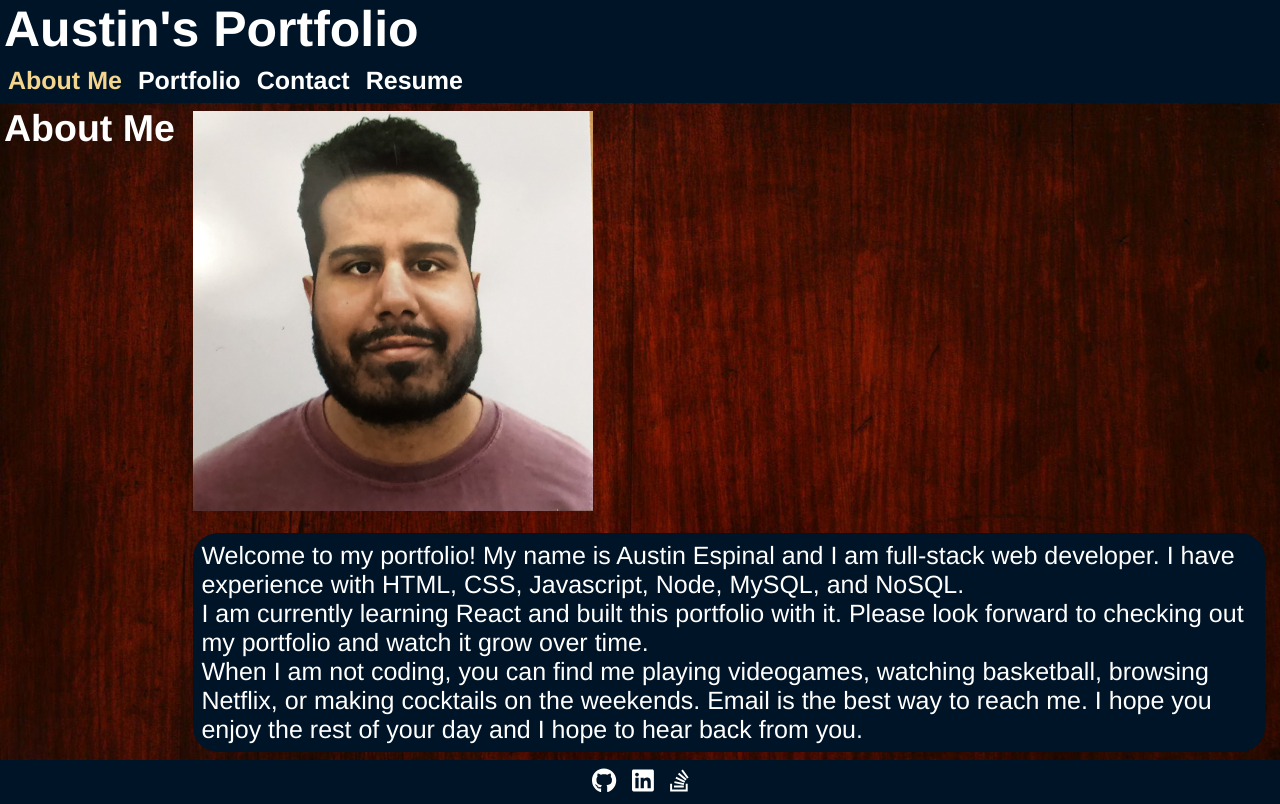
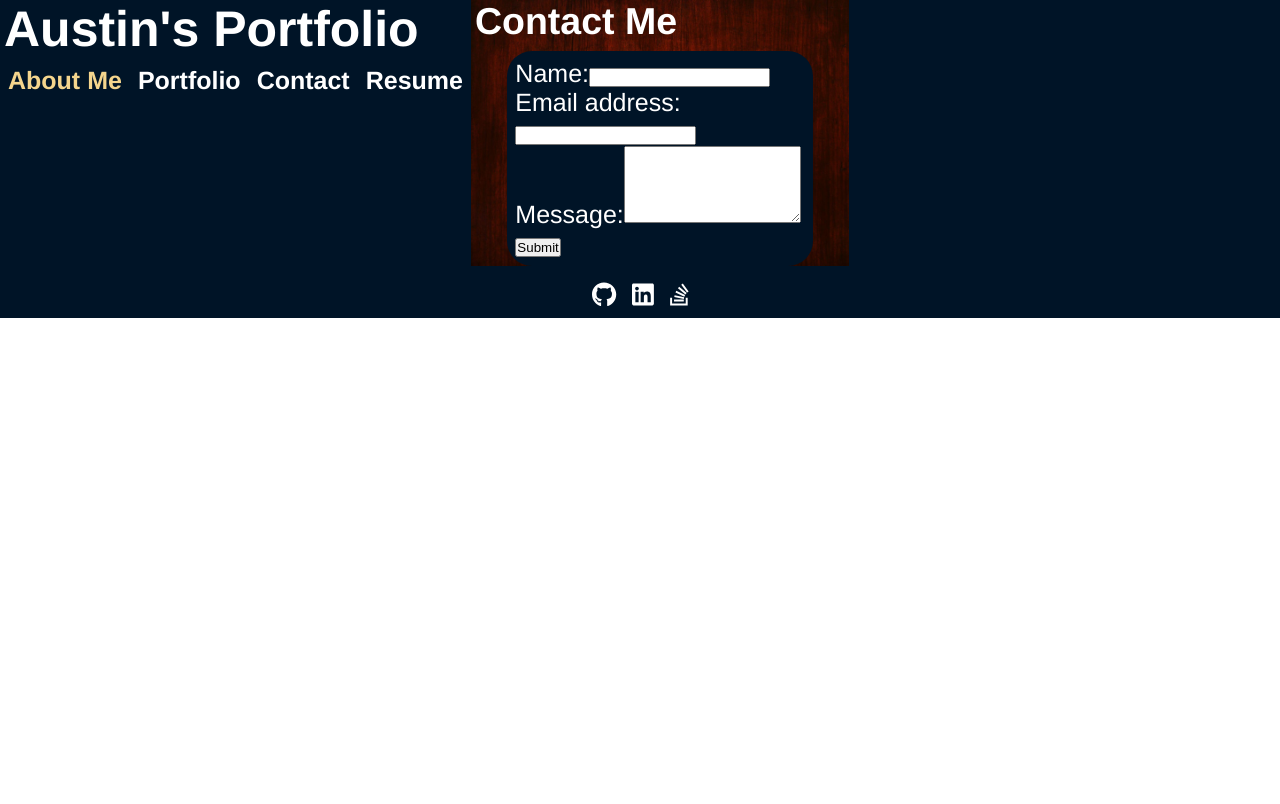
Before and after one commit to austin-espinal/web-dev-portfolio, a React (Create React App) app: page /contact in a window 1280 px wide. Built offline with nearby package versions, Linux system fonts and the light colour scheme.

Commit message:
changed navigation to routing

```diff
--- a/public/index.html
+++ b/public/index.html
@@ -24,7 +24,7 @@
       work correctly both with client-side routing and a non-root public URL.
       Learn how to configure a non-root public URL by running `npm run build`.
     -->
-    <title>React App</title>
+    <title>Austin's Portfolio</title>
   </head>
   <body>
     <noscript>You need to enable JavaScript to run this app.</noscript>
--- a/src/App.js
+++ b/src/App.js
@@ -1,8 +1,7 @@
-import React, {useState, useEffect} from 'react';
-// import logo from './logo.svg';
-// import './App.css';
+import React from 'react';
+import { BrowserRouter as Router, Route, Routes } from 'react-router-dom';
+
 import Header from './components/Header';
-import Nav from './components/Nav';
 import Footer from './components/Footer';
 import Portfolio from './components/Portfolio';
 import About from './components/About';
@@ -11,52 +10,23 @@ import Resume from './components/Resume';
 import './assets/css/style.css'
 
 function App() {
-  useEffect(() => {
-    document.title = "My Profile"
-  });
-
-  const [currentPage, setCurrentPage] = useState('About');
-
-  const renderPage = () => {
-    // switch(currentPage) {
-    //   case currentPage==='Portfolio':
-    //     return <Portfolio/>;
-
-    //   case currentPage==='Contact':
-    //     return <Contact/>;
-
-    //   case currentPage==='Resume':
-    //     return <Resume/>;
-
-    //   default:
-    //     return <About/>;
-    // }
-
-    if (currentPage === 'Portfolio') {
-      return <Portfolio />;
-    }
-    if (currentPage === 'Contact') {
-      return <Contact />;
-    }
-    if (currentPage === 'Resume') {
-      return <Resume />;
-    }
-    return <About />;
-  };
-
-  const pageChange = (page) => setCurrentPage(page);
-
   return (
-    <div className="App bg">
-      <header className="flex-row">
-      <Header></Header>
-      <Nav currentPage={currentPage} pageChange={pageChange}/>
-      </header>
-      <main className="bg-image">
-        {renderPage()}
-      </main>
-      <Footer></Footer>
-    </div>
+    <Router>
+      <div className="App bg">
+        <div className="flex-row">
+          <Header />
+          <div>
+            <Routes>
+              <Route path="/" element={<About />} />
+              <Route path="/portfolio" element={<Portfolio />} />
+              <Route path="/contact" element={<Contact />} />
+              <Route path="/resume" element={<Resume />} />
+            </Routes>
+          </div>
+        </div>
+        <Footer></Footer>
+      </div>
+    </Router>
   );
 }
 
--- a/src/components/About/index.js
+++ b/src/components/About/index.js
@@ -3,17 +3,19 @@ import profileImage from "../../assets/images/me2.jpg"
 
 function About() {
     return (
+        <main className="bg-image">
             <div className="flex-row">
                 <h2 className="m-1">About Me</h2>
                 <div className="container">
-            <img className="profile-thumbnail col-12 m-2" src={profileImage} alt="Austin Espinal"/>
-            <p className="bg m-2 p-2 round-25">Welcome to my portfolio! My name is Austin Espinal and I am full-stack web developer. I have experience with HTML, CSS, Javascript, Node, MySQL, and NoSQL.<br />
-                    I am currently learning React and built this portfolio with it. Please look forward to checking out my portfolio and watch it grow over time.<br />
+                    <img className="profile-thumbnail col-12 m-2" src={profileImage} alt="Austin Espinal" />
+                    <p className="bg m-2 p-2 round-25">Welcome to my portfolio! My name is Austin Espinal and I am full-stack web developer. I have experience with HTML, CSS, Javascript, Node, React, MySQL, and Mongo.<br />
+                    Please look forward to checking out the rest of my portfolio and watch it grow over time.<br />
                         When I am not coding, you can find me playing videogames, watching basketball, browsing Netflix, or making cocktails on the weekends.
                         Email is the best way to reach me. I hope you enjoy the rest of your day and I hope to hear back from you.
                     </p>
                 </div>
             </div>
+        </main>
     );
 }
 
--- a/src/components/Contact/index.js
+++ b/src/components/Contact/index.js
@@ -44,18 +44,18 @@ function Contact() {
     }
 
     return (
-        <section>
+        <main className="bg-image">
             <h2 className="ml-1">Contact Me</h2>
             <div className="container">
                 <div className="bg round-25 m-2 p-2">
                     <form id="contact-form" ref={form} onSubmit={handleSubmit}>
                         <div>
                             <label htmlFor="name">Name:</label>
-                            <input type="text" name="user_name" defaultValue={name} onBlur={handleChange} />
+                            <input type="text" name="name" defaultValue={name} onBlur={handleChange} />
                         </div>
                         <div>
                             <label htmlFor="email">Email address:</label>
-                            <input type="email" name="user_email" defaultValue={email} onBlur={handleChange} />
+                            <input type="email" name="email" defaultValue={email} onBlur={handleChange} />
                         </div>
                         <div>
                             <label htmlFor="message">Message:</label>
@@ -70,7 +70,7 @@ function Contact() {
                     </form>
                 </div>
             </div>
-        </section>
+        </main>
     )
 }
 
--- a/src/components/Header/index.js
+++ b/src/components/Header/index.js
@@ -1,10 +1,58 @@
-import React from "react";
+import React, { useState } from "react";
+import { Link } from "react-router-dom";
 
 function Header() {
+    const [currentPage, setCurrentPage] = useState('About');
+
     return (
-        <div className="ml-1">
-            <h1>Austin's Portfolio</h1>
-        </div>
+        <header>
+            <div>
+                <h1 className="ml-1">Austin's Portfolio</h1>
+                <nav className="col-sm-12">
+                    <ul className="flex-row align-right">
+                        <li className="m-2">
+                            <Link
+                                onClick={() => setCurrentPage('About')}
+
+                                className={currentPage === 'About' ? 'nav-link-active' : 'nav-link'}
+                                to="/"
+                            >
+                                About Me
+                            </Link>
+                        </li>
+                        <li className="m-2">
+                            <Link
+                                onClick={() => setCurrentPage('Portfolio')}
+
+                                className={currentPage === 'Portfolio' ? 'nav-link-active' : 'nav-link'}
+                                to="/portfolio"
+                            >
+                                Portfolio
+                            </Link>
+                        </li>
+                        <li className="m-2">
+                            <Link
+                                onClick={() => setCurrentPage('Contact')}
+                                className={currentPage === 'Contact' ? 'nav-link-active' : 'nav-link'}
+                                to="/contact"
+                            >
+                                Contact
+                            </Link>
+                        </li>
+                        <li className="m-2">
+                            <Link
+                                onClick={() => setCurrentPage('Resume')}
+                                className={currentPage === 'Resume' ? 'nav-link-active' : 'nav-link'}
+                                to="/resume"
+                            >
+                                Resume
+                            </Link>
+                        </li>
+                    </ul>
+                </nav>
+            </div>
+
+        </header>
     );
 }
 
--- a/src/components/Nav/index.js
+++ /dev/null
@@ -1,52 +0,0 @@
-import React from 'react';
-
-function Nav({ currentPage, pageChange }) {
-    return (
-        <nav className="col-sm-12">
-            <ul className="flex-row align-right">
-                <li className="m-2">
-                    <a
-                        href="#about"
-                        onClick={() => pageChange('About')}
-
-                        className={currentPage === 'About' ? 'nav-link-active' : 'nav-link'}
-                    >
-                        About Me
-                    </a>
-                </li>
-                <li className="m-2">
-                    <a
-                        href="#portfolio"
-                        onClick={() => pageChange('Portfolio')}
-
-                        className={currentPage === 'Portfolio' ? 'nav-link-active' : 'nav-link'}
-                    >
-                        Portfolio
-                    </a>
-                </li>
-                <li className="m-2">
-                    <a
-                        href="#contact"
-
-                        onClick={() => pageChange('Contact')}
-                        className={currentPage === 'Contact' ? 'nav-link-active' : 'nav-link'}
-                    >
-                        Contact
-                    </a>
-                </li>
-                <li className="m-2">
-                    <a
-                        href="#resume"
-                        onClick={() => pageChange('Resume')}
-
-                        className={currentPage === 'Resume' ? 'nav-link-active' : 'nav-link'}
-                    >
-                        Resume
-                    </a>
-                </li>
-            </ul>
-        </nav>
-    );
-}
-
-export default Nav;
--- a/src/components/Portfolio/index.js
+++ b/src/components/Portfolio/index.js
@@ -3,10 +3,10 @@ import Project from '../Project';
 
 function Portfolio() {
     return (
-        <div>
+        <main className="bg-image">
             <h2 className="ml-1">Portfolio</h2>
             <Project></Project>
-        </div>
+        </main>
     );
 }
 
--- a/src/components/Resume/index.js
+++ b/src/components/Resume/index.js
@@ -3,7 +3,7 @@ import myResume from "../../assets/web-dev-resume.pdf"
 
 function Resume() {
     return (
-        <div>
+        <main className="bg-image">
             <h2 className="mb-1 ml-1">Resume</h2>
             <p className="ml-2">To download my resume, please click here: <a href={myResume} download ="Austin Espinal's Resume">My Resume</a></p>
             <h3 className="mt-2 ml-1">Front-end Proficiencies:</h3>
@@ -30,7 +30,7 @@ function Resume() {
                 <li>React</li>
                 <li>GraphQL</li>
             </ul>
-        </div>
+        </main>
     );
 }
 
```
Lines whose indentation alone changed are shown as unchanged.
